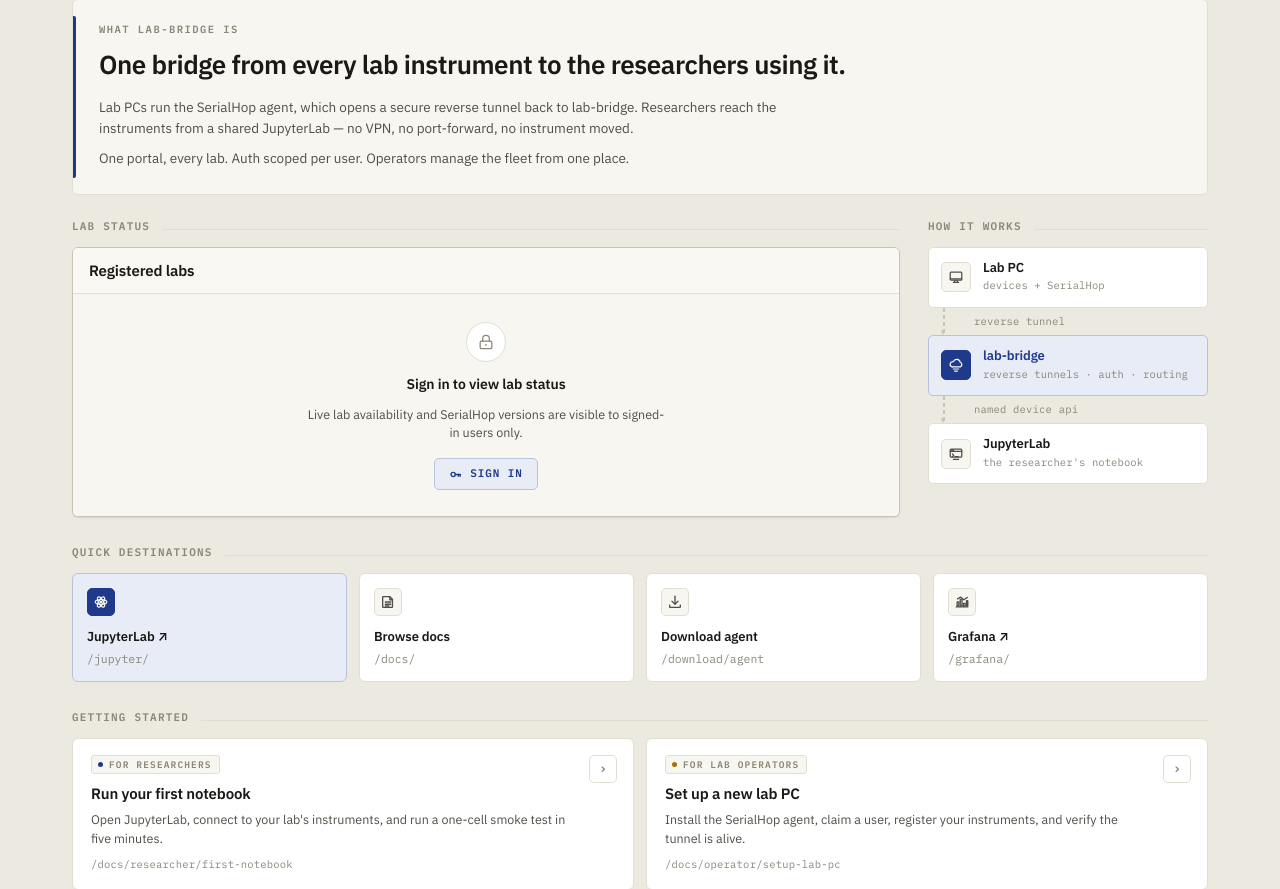
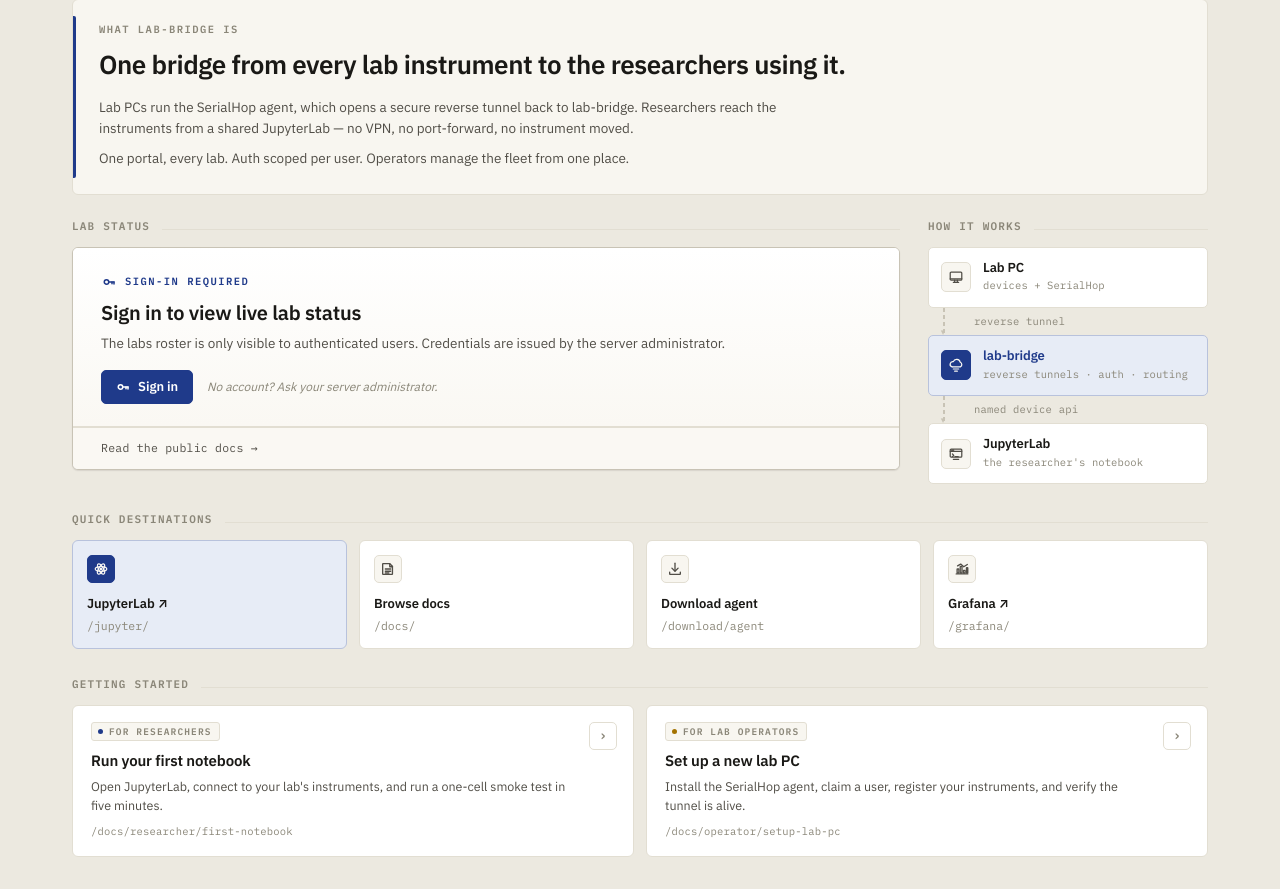
Before and after one commit to bioexperiment-lab-devices/lab-bridge, a FastAPI app: page / in a window 1280 px wide. Shown: the part 86-975 px from the top of the page. After the commit the page ends 943 px from the top, so only its background shows below. Run offline with FastAPI, Linux system fonts and the light colour scheme; parts of the project's set-up code (start-up, migrations or seed data) failed here and were passed over.

Commit message:
fix(siteapp): match signed-out lab status panel to design source
Earlier commit invented a centered card with a circular muted lock badge
and an accent-soft pill CTA. The actual design in
docs/design_handoff_lab_bridge/source/Lab Bridge.html uses a different
treatment for the same surface: left-aligned head with an accent eyebrow
("SIGN-IN REQUIRED" / "Требуется вход"), a 20px title, a body paragraph,
a filled-accent Sign-in button paired with a muted-italic admin note,
and a separate /docs/ link strip at the bottom of the card.

This change ports the design's .lb-signed-out* class family verbatim,
swaps in the design's copy in both EN and RU (title now reads "Sign in
to view live lab status" instead of the shorter "Sign in to view lab
status"), and updates the home e2e tests to match the new markup.

Co-Authored-By: Claude Opus 4.7 (1M context) <noreply@anthropic.com>

```diff
--- a/services/siteapp/app/static/site.css
+++ b/services/siteapp/app/static/site.css
@@ -493,67 +493,105 @@ table.files th, table.files td { border-bottom: 1px solid var(--border); padding
   color: var(--warning);
 }
 
-/* ---- Equipment panel — hidden state (signed-out visitor) ----
-   Replaces the online/offline groups when the home page is rendered for
-   an anonymous visitor. Reuses .lb-equip's outer chrome so the section's
-   header bar stays visually anchored. */
-.lb-equip__hidden {
+/* ---- Signed-out home: restricted-content panel -------------
+   Replaces the .lb-equip card under the "Lab status" section when an
+   anonymous visitor hits /. Lifted from docs/design_handoff_lab_bridge/
+   source/Lab Bridge.html (.lb-signed-out*). */
+.lb-signed-out {
   display: flex;
   flex-direction: column;
-  align-items: center;
-  text-align: center;
-  gap: 10px;
-  padding: 28px 24px 26px;
-  background: var(--surface-sunken);
-}
-.lb-equip__hidden-ico {
-  width: 40px;
-  height: 40px;
-  border-radius: 999px;
   background: var(--surface);
-  border: 1px solid var(--border);
-  color: var(--text-muted);
+  border: 1px solid var(--border-strong);
+  border-radius: 6px;
+  overflow: hidden;
+  box-shadow: var(--shadow-card);
+}
+.lb-signed-out__head {
+  padding: 26px 28px 22px;
+  border-bottom: 1px solid var(--border);
+  background: linear-gradient(180deg, var(--surface) 0%, var(--surface-strip) 100%);
+}
+.lb-signed-out__eyebrow {
+  display: inline-flex;
+  align-items: center;
+  gap: 8px;
+  font-family: var(--font-mono);
+  font-size: 10.5px;
+  font-weight: 600;
+  text-transform: uppercase;
+  letter-spacing: 0.14em;
+  color: var(--accent);
+  margin-bottom: 10px;
+}
+.lb-signed-out__lock {
+  width: 16px; height: 16px;
   display: grid;
   place-items: center;
-  margin-bottom: 2px;
-}
-.lb-equip__hidden-ico svg { width: 20px; height: 20px; display: block; }
-.lb-equip__hidden-title {
-  margin: 0;
-  font-size: 14px;
-  font-weight: 600;
+  color: var(--accent);
+}
+.lb-signed-out__lock svg { width: 14px; height: 14px; }
+.lb-signed-out__title {
+  margin: 0 0 8px;
+  font-size: 20px;
+  font-weight: 600;
+  letter-spacing: -0.012em;
+  line-height: 1.25;
+  color: var(--text);
+  max-width: 640px;
+  text-wrap: pretty;
+}
+.lb-signed-out__body {
+  margin: 0 0 16px;
+  font-size: 13.5px;
+  line-height: 1.6;
+  color: var(--text-secondary);
+  max-width: 640px;
+}
+.lb-signed-out__actions {
+  display: flex;
+  align-items: center;
+  gap: 14px;
+  flex-wrap: wrap;
+}
+.lb-signed-out__cta {
+  appearance: none;
+  font: inherit;
+  border: 1px solid var(--accent);
+  background: var(--accent);
+  color: #fff;
+  border-radius: 5px;
+  padding: 0 14px;
+  height: 34px;
+  display: inline-flex;
+  align-items: center;
+  gap: 8px;
+  cursor: pointer;
+  font-weight: 600;
+  font-size: 13px;
   letter-spacing: -0.005em;
-  color: var(--text);
-}
-.lb-equip__hidden-body {
-  margin: 0;
-  max-width: 360px;
-  font-size: 12.5px;
-  line-height: 1.5;
+  text-decoration: none;
+  transition: background 100ms;
+}
+.lb-signed-out__cta:hover { background: var(--accent-hover); border-color: var(--accent-hover); }
+[data-theme="dark"] .lb-signed-out__cta { color: var(--text-inverse); }
+.lb-signed-out__cta svg { width: 14px; height: 14px; }
+.lb-signed-out__admin {
+  font-size: 12px;
+  color: var(--text-muted);
+  font-style: italic;
+}
+.lb-signed-out__docs {
+  display: block;
+  padding: 12px 28px;
+  background: var(--surface-strip);
+  border-top: 1px solid var(--border);
+  font-family: var(--font-mono);
+  font-size: 11.5px;
   color: var(--text-secondary);
-}
-.lb-equip__hidden-cta {
-  display: inline-flex;
-  align-items: center;
-  gap: 8px;
-  margin-top: 6px;
-  padding: 0 14px;
-  height: 32px;
-  border-radius: 5px;
-  background: var(--accent-soft);
-  border: 1px solid var(--accent-border);
-  color: var(--accent);
-  font-family: var(--font-mono);
-  font-size: 11px;
-  font-weight: 600;
-  letter-spacing: 0.08em;
-  text-transform: uppercase;
   text-decoration: none;
-  transition: filter 100ms;
-}
-.lb-equip__hidden-cta:hover { filter: brightness(0.97); }
-[data-theme="dark"] .lb-equip__hidden-cta:hover { filter: brightness(1.08); }
-.lb-equip__hidden-cta svg { width: 13px; height: 13px; flex-shrink: 0; }
+  letter-spacing: 0.02em;
+}
+.lb-signed-out__docs:hover { color: var(--accent); }
 
 /* ---- Topology — vertical diagram with icons + edge labels --- */
 .lb-topo-section { min-width: 0; }
--- a/services/siteapp/app/strings.py
+++ b/services/siteapp/app/strings.py
@@ -25,9 +25,12 @@ HOME_STRINGS: dict[Lang, dict[str, str]] = {
         "labs_outdated_pill": "OUTDATED",
         "labs_outdated_tooltip": "This lab is on an older SerialHop than the rest of the fleet",
         "labs_section_title": "Lab status",
-        "labs_hidden_title": "Sign in to view lab status",
-        "labs_hidden_body": "Live lab availability and SerialHop versions are visible to signed-in users only.",
+        "labs_hidden_eyebrow": "Sign-in required",
+        "labs_hidden_title": "Sign in to view live lab status",
+        "labs_hidden_body": "The labs roster is only visible to authenticated users. Credentials are issued by the server administrator.",
         "labs_hidden_cta": "Sign in",
+        "labs_hidden_admin": "No account? Ask your server administrator.",
+        "labs_hidden_docs": "Read the public docs →",
         "topo_title": "How it works",
         "topo_node_lab": "Lab PC",
         "topo_node_lab_sub": "devices + SerialHop",
@@ -70,9 +73,12 @@ HOME_STRINGS: dict[Lang, dict[str, str]] = {
         "labs_outdated_pill": "УСТАРЕЛО",
         "labs_outdated_tooltip": "На этой лаборатории установлена устаревшая версия SerialHop",
         "labs_section_title": "Состояние лабораторий",
-        "labs_hidden_title": "Войдите, чтобы видеть состояние лабораторий",
-        "labs_hidden_body": "Текущая доступность лабораторий и версии SerialHop видны только авторизованным пользователям.",
+        "labs_hidden_eyebrow": "Требуется вход",
+        "labs_hidden_title": "Войдите, чтобы увидеть состояние лабораторий",
+        "labs_hidden_body": "Список лабораторий виден только аутентифицированным пользователям. Учётные данные выдаёт администратор сервера.",
         "labs_hidden_cta": "Войти",
+        "labs_hidden_admin": "Нет учётной записи? Обратитесь к администратору сервера.",
+        "labs_hidden_docs": "Открытая документация →",
         "topo_title": "Как это работает",
         "topo_node_lab": "ПК лаборатории",
         "topo_node_lab_sub": "приборы + SerialHop",
--- a/services/siteapp/app/templates/_home_labs.html
+++ b/services/siteapp/app/templates/_home_labs.html
@@ -1,20 +1,23 @@
 {% set online = labs | selectattr('online') | list %}
 {% set offline = labs | rejectattr('online') | list %}
+{# Outer .lb-labs-section wrapper stays in both states so the home-page poll
+   can swap it in/out. The signed-in branch keeps the .lb-equip card; the
+   signed-out branch replaces it with the .lb-signed-out restricted-content
+   panel (head with eyebrow + title + body + accent CTA, plus a docs link
+   strip at the bottom). #}
 <section class="lb-section lb-labs-section" aria-labelledby="lb-equip-title">
   <header class="lb-section__head">
     <h2 id="lb-equip-title" class="lb-section__title">{{ s.labs_section_title }}</h2>
     <div class="lb-section__rule" aria-hidden="true"></div>
   </header>
 
+  {% if signed_in %}
   <div class="lb-equip">
     <header class="lb-equip__head">
       <h3>{{ s.labs_panel_title }}</h3>
-      {% if signed_in %}
       <span class="lb-equip__meta" data-labs-updated>{{ s.labs_just_now }}</span>
-      {% endif %}
     </header>
 
-    {% if signed_in %}
     <div class="lb-equip__group" data-group="online">
       <header class="lb-equip__group-head">
         <span>{{ s.labs_online }} · <span data-online-count>{{ online | length }}</span></span>
@@ -43,18 +46,24 @@
         </button>
       {% endfor %}
     </div>
+  </div>
   {% else %}
-    <div class="lb-equip__hidden" data-labs-hidden>
-      <div class="lb-equip__hidden-ico" aria-hidden="true">
-        <svg viewBox="0 0 24 24" fill="none" stroke="currentColor" stroke-width="1.5" stroke-linecap="round" stroke-linejoin="round">
-          <rect x="5" y="11" width="14" height="9" rx="1.5"/>
-          <path d="M8 11V8a4 4 0 0 1 8 0v3"/>
-          <circle cx="12" cy="15.5" r="1" fill="currentColor" stroke="none"/>
+  <div class="lb-signed-out" data-labs-hidden>
+    <div class="lb-signed-out__head">
+      <span class="lb-signed-out__eyebrow">
+        <span class="lb-signed-out__lock" aria-hidden="true">
+          <svg viewBox="0 0 14 14" fill="none" stroke="currentColor" stroke-width="1.5" stroke-linecap="round" stroke-linejoin="round">
+            <circle cx="4.5" cy="7" r="2.25"/>
+            <path d="M6.75 7h5.25"/>
+            <path d="M10 7v1.75M12 7v2"/>
           </svg>
-      </div>
-      <h4 class="lb-equip__hidden-title">{{ s.labs_hidden_title }}</h4>
-      <p class="lb-equip__hidden-body">{{ s.labs_hidden_body }}</p>
-      <a class="lb-equip__hidden-cta" href="/login?rd=/">
+        </span>
+        {{ s.labs_hidden_eyebrow }}
+      </span>
+      <h3 class="lb-signed-out__title">{{ s.labs_hidden_title }}</h3>
+      <p class="lb-signed-out__body">{{ s.labs_hidden_body }}</p>
+      <div class="lb-signed-out__actions">
+        <a class="lb-signed-out__cta" href="/login?rd=/">
           <svg viewBox="0 0 14 14" fill="none" stroke="currentColor" stroke-width="1.5" stroke-linecap="round" stroke-linejoin="round" aria-hidden="true">
             <circle cx="4.5" cy="7" r="2.25"/>
             <path d="M6.75 7h5.25"/>
@@ -62,7 +71,10 @@
           </svg>
           <span>{{ s.labs_hidden_cta }}</span>
         </a>
+        <span class="lb-signed-out__admin">{{ s.labs_hidden_admin }}</span>
+      </div>
+    </div>
+    <a class="lb-signed-out__docs" href="/docs/">{{ s.labs_hidden_docs }}</a>
   </div>
   {% endif %}
-  </div>
 </section>
```
Also changed, not shown: services/siteapp/tests/e2e/test_home_page.py (+24 -12 lines). Lines whose indentation alone changed are shown as unchanged.
